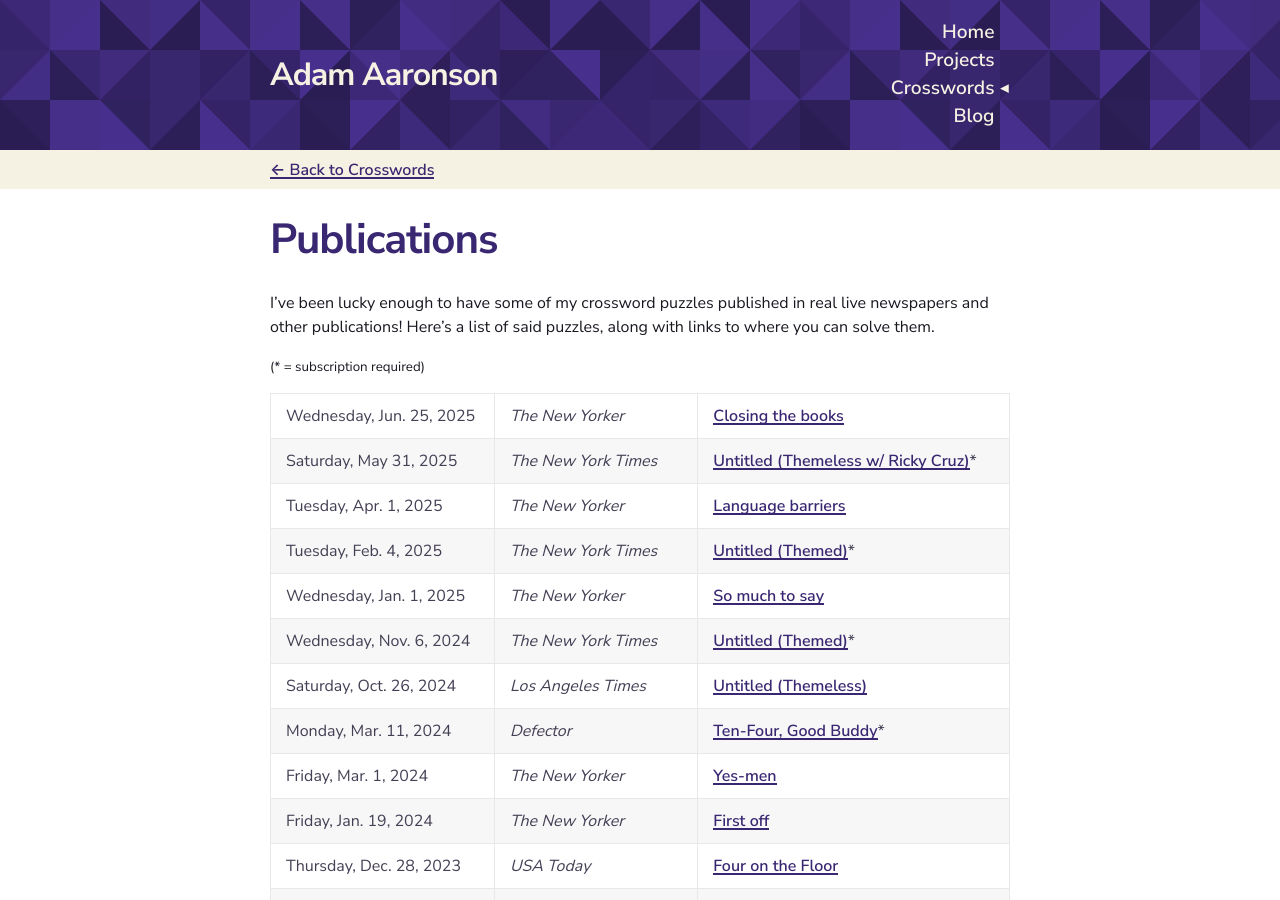
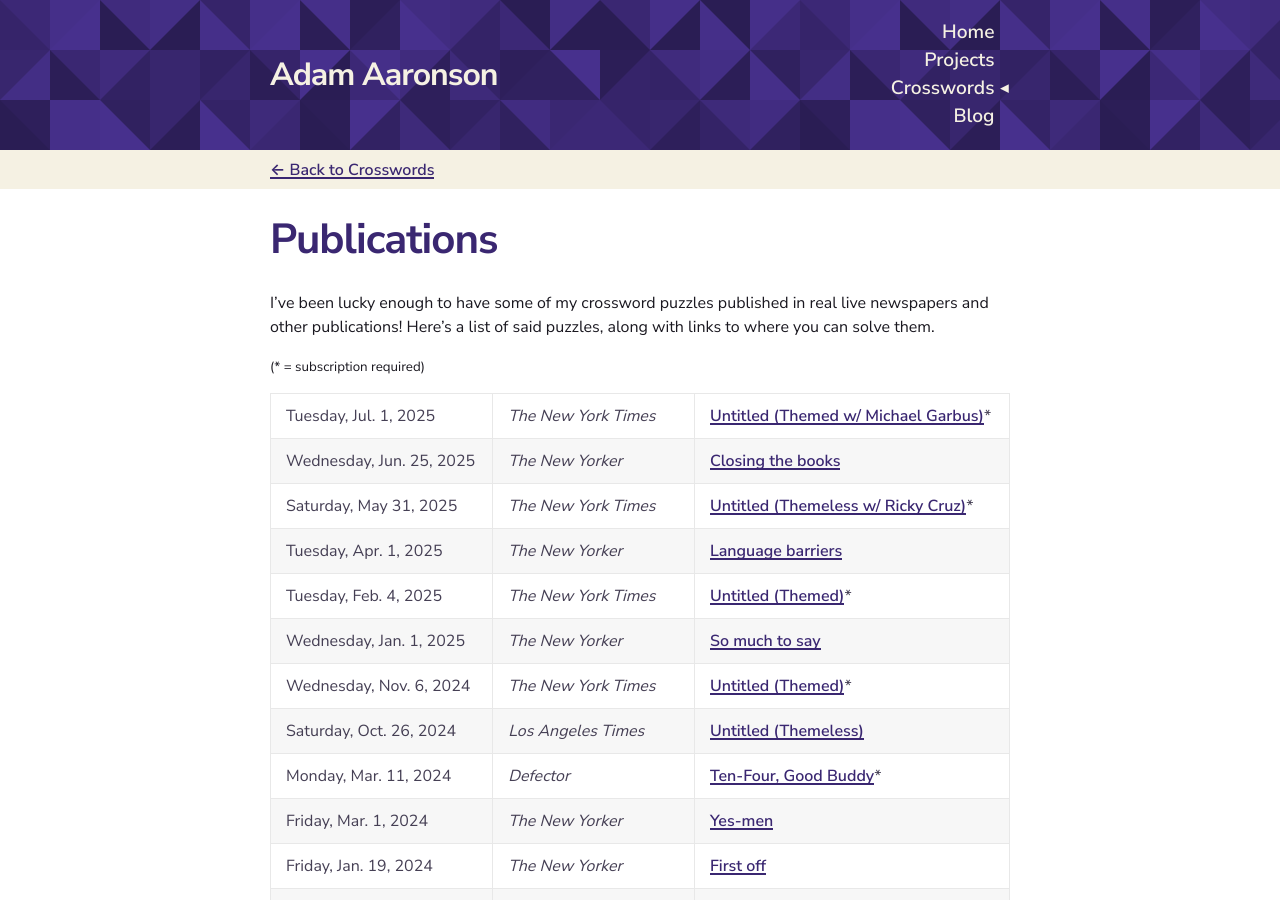
Before and after one commit to adamaaronson/adamaaronson.github.io, a Jekyll site: the page built from publications.md, in a window 1280 px wide and 900 px high. Built offline with Jekyll 4.4.1, drawn with Linux system fonts in a browser that asks for light colours.

Commit message:
Add new NYT with Michael

```diff
--- a/publications.md
+++ b/publications.md
@@ -9,6 +9,7 @@ I've been lucky enough to have some of my crossword puzzles published in real li
 
 <small>(\* = subscription required)</small>
 
+Tuesday, Jul. 1, 2025 | _The New York Times_ | [Untitled (Themed w/ Michael Garbus)](https://www.nytimes.com/crosswords/game/daily/2025/07/01)\*
 Wednesday, Jun. 25, 2025 | _The New Yorker_ | [Closing the books](https://www.newyorker.com/puzzles-and-games-dept/crossword/2025/06/25)
 Saturday, May 31, 2025 | _The New York Times_ | [Untitled (Themeless w/ Ricky Cruz)](https://www.nytimes.com/crosswords/game/daily/2025/05/31)\*
 Tuesday, Apr. 1, 2025 | _The New Yorker_ | [Language barriers](https://www.newyorker.com/puzzles-and-games-dept/crossword/2025/04/01)
```
